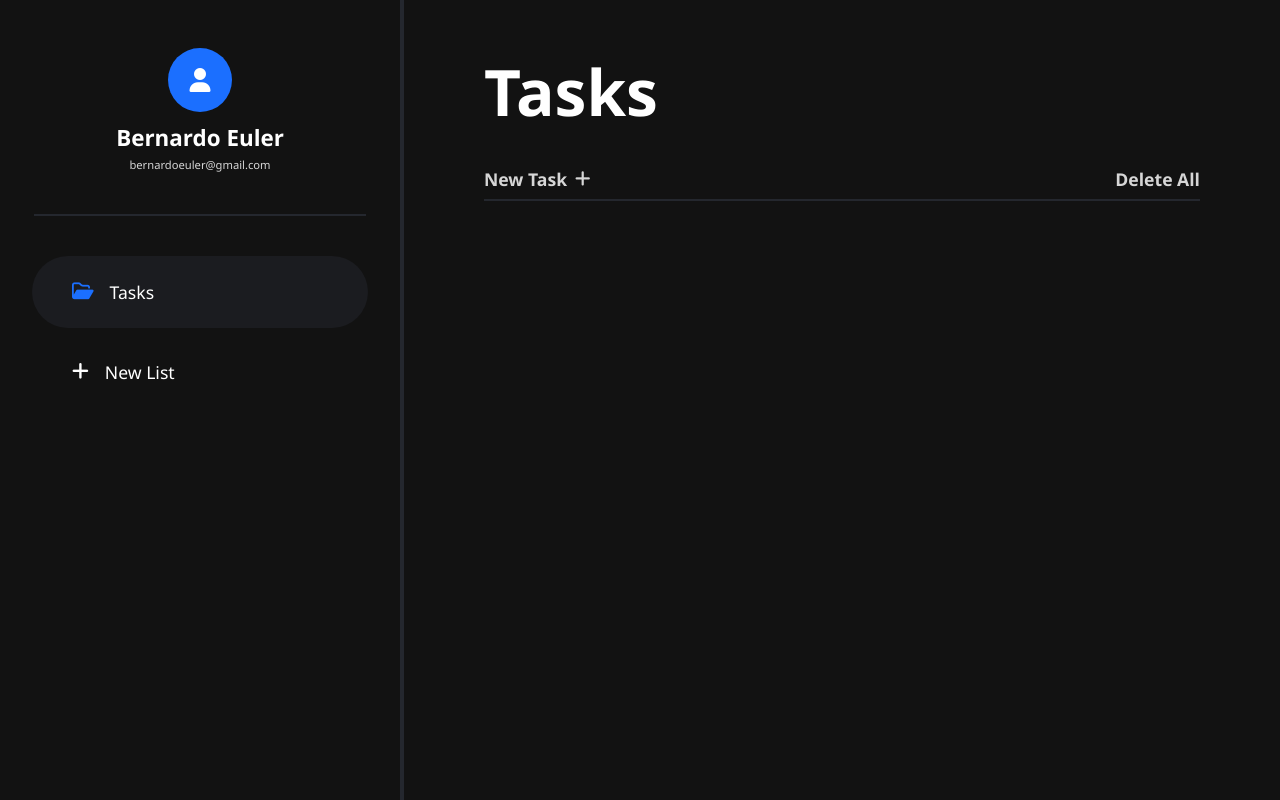
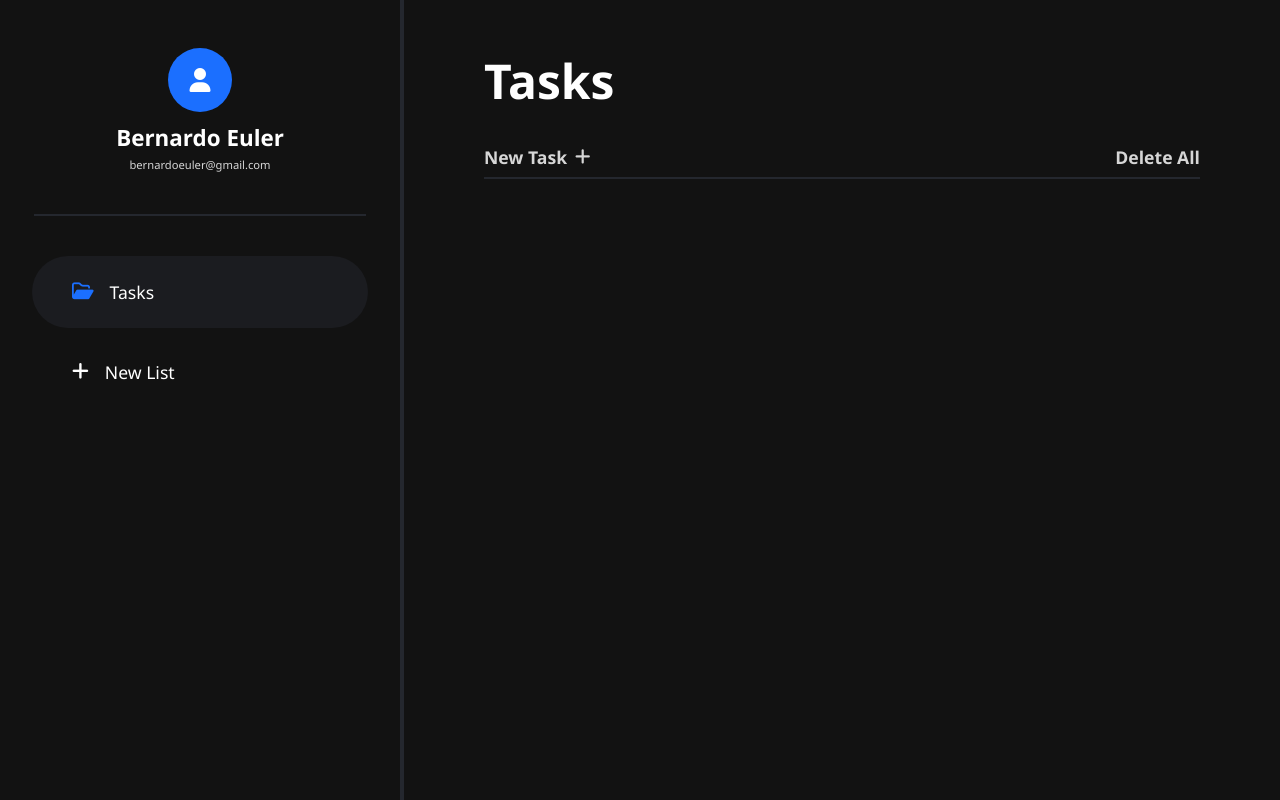
Before and after one commit to bernardoeuler/todo-app, a plain HTML site: page index.html in a window 1280 px wide. Drawn offline with Linux system fonts and the light colour scheme.

Commit message:
Update to do app
Bug corrections and new solutions

```diff
--- a/index.html
+++ b/index.html
@@ -37,29 +37,12 @@
         </div>
     </aside>
 
-    <main>
-        <div id="tasks" class="list-page">
-            <h1>Tasks</h1>
-
-            <div class="tasks-actions">
-                <button class="new-task">
-                    <span>New Task</span>
-                    <i class="fas fa-plus"></i>
-                </button>
-
-                <button class="delete-all" onclick="deleteAll(this)">Delete All</button>
-            </div>
-
-            <div class="divider"></div>
-
-            <div class="tasks-container"></div>
-        </div>
-    </main>
+    <main></main>
     <script type="module" src="./js/lists/new-list.js"></script>
     <script type="module" src="./js/lists/create-list.js"></script>
     <script type="module" src="./js/tasks/new-task.js"></script>
     <script type="module" src="./js/tasks/create-task.js"></script>
-    <script type="module" src="./js/tasks/page-change.js"></script>
+    <script type="module" src="./js/lists/page-change.js"></script>
     <script type="text/javascript" src="./js/tasks/delete-task.js"></script>
     <script type="text/javascript" src="./js/tasks/complete-task.js"></script>
 </body>
--- a/js/lists/load-lists.js
+++ b/js/lists/load-lists.js
@@ -1,7 +1,6 @@
-import changeListPage from "../tasks/page-change.js"
+import changeListPage from "./page-change.js"
 import createListObj from "./create-list-obj.js"
 import createList from "./create-list.js"
-
 const listsContainer = document.querySelector(".lists-container")
 const listsSection = listsContainer.firstElementChild
 
@@ -13,7 +12,7 @@ listsSection.addEventListener("click", e => {
     let elm = e.target
     getLists()
 
-    if (elm.className === "list") {
+    if (elm.classList.contains("list")) {
         let selectedListId = elm.dataset.listId
         let listElements = Array.from(listsSection.children)
 
@@ -42,7 +41,7 @@ listsSection.addEventListener("click", e => {
 function getLists() {
     let listsArray = JSON.parse(localStorage.getItem("lists"))
     if (listsArray === null) {
-        let defaultListObj = createListObj("Tasks", "1", [], true)
+        let defaultListObj = createListObj("Tasks", "default", [], true)
         lists = [defaultListObj]
         let listsStr = JSON.stringify(lists)
         localStorage.setItem("lists", listsStr)
--- a/js/lists/new-list.js
+++ b/js/lists/new-list.js
@@ -1,4 +1,4 @@
-import changeListPage from "../tasks/page-change.js"
+import changeListPage from "./page-change.js"
 import createListObj from "./create-list-obj.js"
 import createList from "./create-list.js"
 
@@ -69,9 +69,6 @@ newList.addEventListener("click", () => {
     })
 
     saveBtn.addEventListener("click", () => {
-        // Remove focus state from the textarea
-        listNameField.blur()
-
         const listsContainer = document.querySelector('.lists-container')
         const listsSection = listsContainer.firstElementChild
         let lists = JSON.parse(localStorage.getItem("lists"))
@@ -91,7 +88,6 @@ newList.addEventListener("click", () => {
         let listsStr = JSON.stringify(lists)
         localStorage.setItem("lists", listsStr)
 
-
         // Create a new list component
         createList(listName, listId, true)
 
@@ -102,5 +98,7 @@ newList.addEventListener("click", () => {
         document.body.removeChild(modalContainer)
 
         changeListPage(listObj)
+
+        listNameField.blur()
     })
 })
--- /dev/null
+++ b/js/lists/page-change.js
@@ -0,0 +1,75 @@
+import createTask from "../tasks/create-task.js"
+
+export default function changeListPage(list) {
+    const mainContent = document.querySelector("main")
+    mainContent.innerHTML = ""
+    createListPage()
+
+    let tasksArray = list.listTasks
+    if (tasksArray.length) {
+        tasksArray.forEach(task => {
+            let { name, id } = task
+            createTask(name, id)
+        })
+    }
+
+    function createListPage() {
+        // Get list name
+        let titleText = list.listName
+        let listId
+        if (list.listId === "default") {
+            listId = "default"
+        }
+
+        else {
+            listId = list.listId
+        }
+
+
+        // Create task page container
+        let listPage = document.createElement("div")
+        listPage.dataset.listId = listId
+        listPage.classList.add("list-page")
+        mainContent.appendChild(listPage)
+
+        // Create page title
+        let pageTitle = document.createElement("h1")
+        pageTitle.innerText = titleText
+        listPage.appendChild(pageTitle)
+
+        // Create action buttons
+        let tasksActions = document.createElement("div")
+        tasksActions.classList.add("tasks-actions")
+        listPage.appendChild(tasksActions)
+
+        // Create new task button
+        let newTaskBtn = document.createElement("button")
+        newTaskBtn.classList.add("new-task")
+        tasksActions.appendChild(newTaskBtn)
+
+        let newTaskBtnText = document.createElement("span")
+        newTaskBtnText.innerText = "New Task"
+        newTaskBtn.appendChild(newTaskBtnText)
+
+        let plusIcon = document.createElement("i")
+        plusIcon.classList.add("fas", "fa-plus")
+        newTaskBtn.appendChild(plusIcon)
+
+        // Create delete all button
+        let deleteAllBtn = document.createElement("button")
+        deleteAllBtn.classList.add("delete-all")
+        deleteAllBtn.setAttribute("onclick", "deleteAll(this)")
+        deleteAllBtn.innerText = "Delete All"
+        tasksActions.appendChild(deleteAllBtn)
+
+        // Create divider element
+        let divider = document.createElement("div")
+        divider.classList.add("divider")
+        listPage.appendChild(divider)
+
+        // Create tasks container
+        let tasksContainer = document.createElement("div")
+        tasksContainer.classList.add("tasks-container")
+        listPage.appendChild(tasksContainer)
+    }
+}
--- a/js/tasks/load-tasks.js
+++ b/js/tasks/load-tasks.js
@@ -1,4 +1,4 @@
-import changeListPage from "./page-change.js"
+import changeListPage from "../lists/page-change.js"
 
 let lists = JSON.parse(localStorage.getItem("lists"))
 let selectedList = lists.find(list => list.selected === true)
--- a/js/tasks/new-task.js
+++ b/js/tasks/new-task.js
@@ -1,15 +1,14 @@
 import createTask from "./create-task.js"
 
 const mainContent = document.querySelector("main")
-let lists = JSON.parse(localStorage.getItem("lists"))
 
 mainContent.addEventListener("click", e => {
-    let listPage = mainContent.querySelector(".list-page")
-    let listTitle = listPage.querySelector("h1").innerText
-    let selectedListIndex = lists.findIndex(list => list.listName === listTitle)
+    let lists = JSON.parse(localStorage.getItem("lists"))
+    let listPage = document.querySelector(".list-page")
+    let listId = listPage.dataset.listId
+    let selectedListIndex = lists.findIndex(list => list.listId === listId)
 
     let elm = e.target
-    console.log(listPage)
     if (elm.classList.contains("new-task")) {
         // Remove focus from the new task button
         elm.blur()
@@ -76,9 +75,6 @@ mainContent.addEventListener("click", e => {
         })
 
         saveBtn.addEventListener("click", () => {
-            // Remove focus state from the textarea
-            taskNameField.blur()
-
             // Get task name and export it to local storage
             let taskId = Date.now().toString()
             let taskNameText = taskNameField.value
@@ -93,7 +89,8 @@ mainContent.addEventListener("click", e => {
             // Exit modal and remove it from the HTML
             document.body.removeChild(modalContainer)
 
-            console.log(lists)
+            // Remove focus state from the textarea
+            taskNameField.blur()
         })
     }
 })
--- a/static/css/components/scrollbar.css
+++ b/static/css/components/scrollbar.css
@@ -10,5 +10,3 @@
     background-color: #24272e;
     border-radius: 2rem;
 }
-
-/* remover task content, verificar flex shrink no delete */
--- a/static/css/sidebar.css
+++ b/static/css/sidebar.css
@@ -1,5 +1,9 @@
 aside {
     padding: 3rem 1rem;
+}
+
+aside::-webkit-scrollbar {
+    display: none;
 }
 
 /* User Profile */
@@ -63,6 +67,7 @@ aside {
     font-size: 1.1rem;
     font-weight: 500;
     padding: 0 1rem;
+    overflow-y: auto;
 }
 
 .list {
@@ -73,9 +78,6 @@ aside {
     align-items: center;
 
     cursor: pointer;
-
-    word-break: break-word;
-    hyphens: auto;
 }
 
 .list:hover {
--- a/static/css/style.css
+++ b/static/css/style.css
@@ -9,6 +9,9 @@
     outline: none;
 
     transition: ease-in-out .2s;
+
+    word-break: break-word;
+    hyphens: auto;
 }
 
 body {
--- a/static/css/tasks-section.css
+++ b/static/css/tasks-section.css
@@ -5,7 +5,7 @@ main {
 
 /* List Title */
 h1 {
-    font-size: 4rem;
+    font-size: 3rem;
     margin-bottom: 2rem;
 }
 
@@ -31,7 +31,7 @@ h1 {
 
 .new-task *,
 .delete-all {
-    color: #ffffffd3;
+    color: hsla(0, 0%, 100%, 0.827);
     font-size: 1.1rem;
 }
 
@@ -52,11 +52,11 @@ h1 {
     color: #ffffff99;
 }
 
-.delete-all:hover * {
+.delete-all:hover {
     color: #ff4747;
 }
 
-.delete-all:active * {
+.delete-all:active {
     color: #ff4747cc;
 }
 
@@ -89,11 +89,8 @@ main .divider {
 /* Checkbox */
 .check-container {
     position: relative;
-
     width: 1.5rem;
     height: 1.5rem;
-
-    margin-right: 1.5rem;
 }
 
 .checkbox {
@@ -138,7 +135,6 @@ main .divider {
 /* Task content */
 .task-content {
     width: 100%;
-    word-break: break-word;
 }
 
 /* Task name */
```
